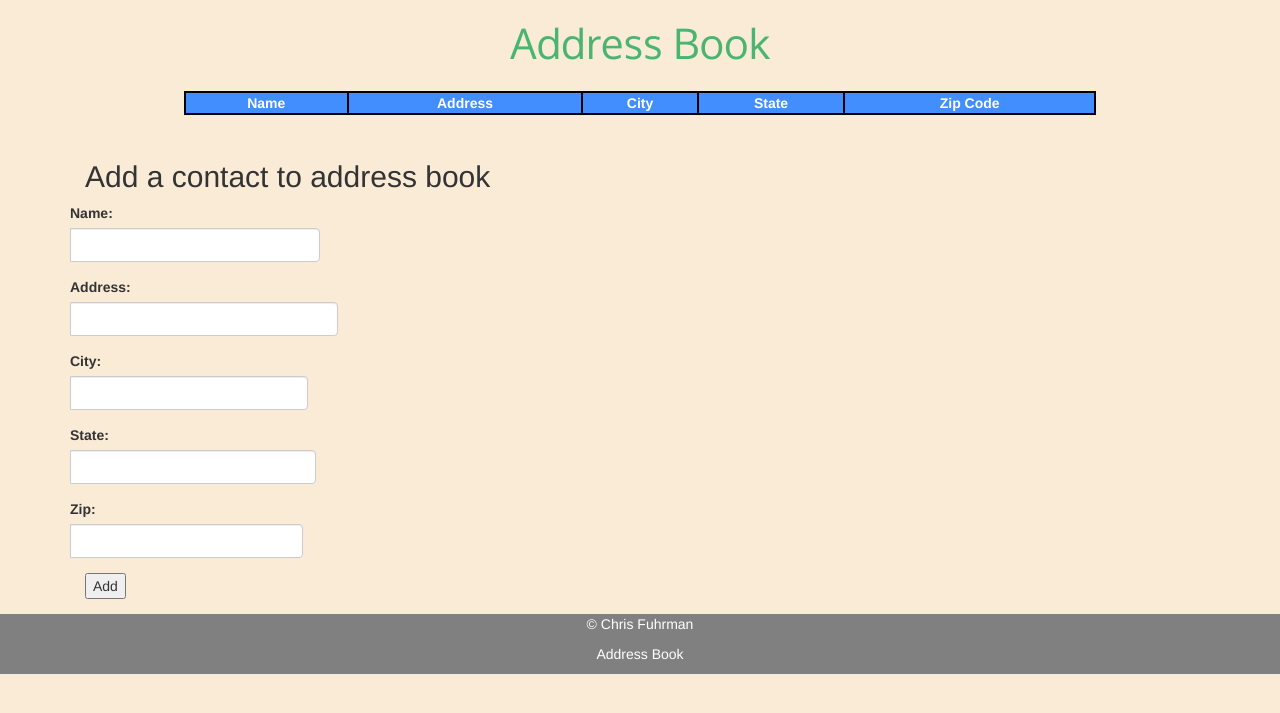
After one commit to chrisfuhrman/planner.dev, a PHP site: page /public/address_book.php in a window 1280 px wide. The commit adds this page. Shown: the top 713 px of the page. Run offline with PHP 8.4, Linux system fonts and the light colour scheme; lists and menus that the app fills with data are empty; some libraries are stand-ins or nearby versions.

Commit message:
Address Book

```diff
--- /dev/null
+++ b/public/address_book.php
@@ -0,0 +1,271 @@
+<!DOCTYPE html>
+<html lang="en">
+    <head>
+        <meta charset="utf-8">
+        <meta http-equiv="X-UA-Compatible" content="IE=edge">
+        <meta name="viewport" content="width=device-width, initial-scale=1">
+        <title>Address Book</title>
+
+        <!-- Bootstrap -->
+        <link rel="icon" href="/favicon.ico">
+		<link rel="stylesheet" href="https://maxcdn.bootstrapcdn.com/bootstrap/3.3.1/css/bootstrap.min.css">
+        <link rel="stylesheet" type="text/css" href="css/custom.css">
+        <!-- <link rel="stylesheet" type="text/css" href="css/bootstrap-slider.css">  -->
+        <link rel="stylesheet" type="text/css" href="css/rangeslider.css">
+        <link href='http://fonts.googleapis.com/css?family=Montserrat:400,700' rel='stylesheet' type='text/css'>
+		<link href='http://fonts.googleapis.com/css?family=Oxygen' rel='stylesheet' type='text/css'>
+        <!-- HTML5 shim and Respond.js for IE8 support of HTML5 elements and media queries -->
+        <!-- WARNING: Respond.js doesn't work if you view the page via file:// -->
+        <!--[if lt IE 9]>
+            <script src="https://oss.maxcdn.com/html5shiv/3.7.2/html5shiv.min.js"></script>
+            <script src="https://oss.maxcdn.com/respond/1.4.2/respond.min.js"></script>
+        <![endif]-->
+<?php
+
+$filename = 'address_book.csv';
+
+// Function for reading CSV
+function openCSV($filename) {
+
+	$handle = fopen($filename, 'r');
+
+	$address_book = [];
+
+	while(!feof($handle)) {
+		$row = fgetcsv($handle);
+
+		if (!empty($row)) {
+			$address_book[] = $row;
+		}
+	}
+	fclose($handle);
+	return $address_book;
+}
+
+// php function to write to CSV file
+function saveAddressBook($filename, $address_book) {
+	$handle = fopen($filename, 'w');
+
+	foreach ($address_book as $row) {
+		fputcsv($handle, $row);
+	}
+
+	fclose($handle);
+}
+
+
+
+$address_book = openCSV($filename);
+
+// function to write to csv
+if (!empty($_POST)) {
+
+	$error = false;
+
+	foreach ($_POST as $key => $value) {
+		$_POST[$key] = strip_tags($value);
+
+
+		if (empty($value)) {
+			$error = true;
+		}
+	}
+
+	if ($error) {
+		$message = 'Please fill out all the fields';
+	} else {
+		array_push($address_book, $_POST);
+		saveAddressBook($filename, $address_book);
+	}
+}
+
+
+
+if (isset($_GET['remove'])) {
+	$id = $_GET['remove'];
+	unset($address_book[$id]);
+}
+
+saveAddressBook($filename, $address_book);
+
+?>
+
+    </head>
+
+    <body>
+
+
+		<style>
+			body {
+				background-color: antiquewhite;
+			}
+			#headline {
+				color: rgba(73, 181, 113, 1);
+				font-size: 3em;
+				font-family: 'Oxygen', sans-serif;
+				text-align: center;
+			}
+			#delete-btn {
+				background-color: none;
+				text-align: center;
+				border: none;
+				font-weight: bold;
+				font-size: 1.2em;
+			}
+			#delete-btn a {
+				color: red;
+			}
+			table, tr, th, td {
+				border: 2px solid black;
+			}
+			th {
+				text-align: center;
+				font-weight: bold;
+				color: white;
+				background-color: rgba(66, 142, 255, 1);
+			}
+			td {
+				text-align: left;
+
+			}
+			table {
+				width: 80%;
+				margin: 25px auto 25px;
+			}
+
+			#footer {
+				background-color: gray;
+				text-align: center;
+				color: #fff;
+			}
+		/*	.form-group {
+				margin: 50px;
+			}*/
+		</style>
+
+		<div class="container">
+		<!-- Display table -->
+			<h1 id="headline">Address Book</h1>
+			<table>
+				<tr>
+					<th>Name</th>
+					<th>Address</th>
+					<th>City</th>
+					<th>State</th>
+					<th>Zip Code</th>
+					<!-- <th>Remove</th> -->
+				</tr>
+
+				<? foreach ($address_book as $key => $row): ?>
+					<tr>
+					<?foreach ($row as $value): ?>
+						<td colspan="1"> <?= $value ?></td>
+					<? endforeach; ?>
+				<td id="delete-btn">
+					<a href="?remove=<?= $key; ?>">Delete</a>
+				</td>
+
+				</tr>
+
+				<? endforeach; ?>
+
+			</table>
+
+
+
+
+			<? if (isset($message)): ?>
+				<div class="alert alert-danger"><?= $message ?></div>
+			<? endif ?>
+
+			<!-- form to enter a new contact -->
+			<div class="container">
+				<h2 class="form_title">Add a contact to address book</h2>
+				<form method="POST" action="/address_book.php">
+
+				    <div class="form-group">
+				    	<div class="row">
+					        <div class="input-group">
+					        <label for="name">Name:</label>
+					        <input type="text" class="form-control" name="name" id="name">
+					        </div>
+				    	</div>
+					</div>
+
+				    <div class="form-group">
+				    	<div class="row">
+					        <div class="input-group">
+					        <label for="address">Address:</label>
+					        <input type="text" class="form-control" name="address" id="address">
+					        </div>
+					    </div>
+					</div>
+				    <div class="form-group">
+				    	<div class="row">
+					        <div class="input-group">
+					        <label for="city">City:</label>
+					        <input type="text" class="form-control" name="city" id="city">
+					        </div>
+				    	</div>
+					</div>
+				    <div class="form-group">
+				    	<div class="row">
+					        <div class="input-group">
+					        <label for="state">State:</label>
+					        <input type="text" class="form-control" name="state" id="state">
+				        	</div>
+				        </div>
+
+					</div>
+				    <div class="form-group">
+				    	<div class="row">
+					        <div class="input-group">
+					        <label for="zip">Zip:</label>
+					        <input type="text" class="form-control" name="zip" id="zip">
+					        </div>
+				    	</div>
+					</div>
+
+	                <div class="form-group btn-width">
+					<button type="submit">Add</button>
+					</div>
+				</form>
+			</div>
+		</div>
+
+
+<!-- Sub-Footer -->
+        <section id="footer">
+            <div class="container">
+                <div class="row">
+                    <p>&copy; Chris Fuhrman</p>
+                 	<p>Address Book<p>
+                </div>
+            </div>
+        </section>
+
+
+        <!-- jQuery (necessary for Bootstrap's JavaScript plugins) -->
+        <script src="https://ajax.googleapis.com/ajax/libs/jquery/1.11.1/jquery.min.js"></script>
+
+		<!-- Latest compiled and minified JavaScript -->
+		<script src="https://maxcdn.bootstrapcdn.com/bootstrap/3.3.1/js/bootstrap.min.js"></script>
+
+        <script>
+
+         	var rows = document.getElementsByTagName('tr');
+
+			// var liToSalmonColor = function(e) {
+	            for (i = 1; i < rows.length; i++) {
+	                if (i % 2 == 0) {
+	                    rows[i].style['background-color'] = 'rgba(15, 219, 253, 1)';
+	                }
+	            }
+
+
+        </script>
+
+
+
+    </body>
+</html>
```
Also changed, not shown: public/todo_list.php (+46 -8 lines).
